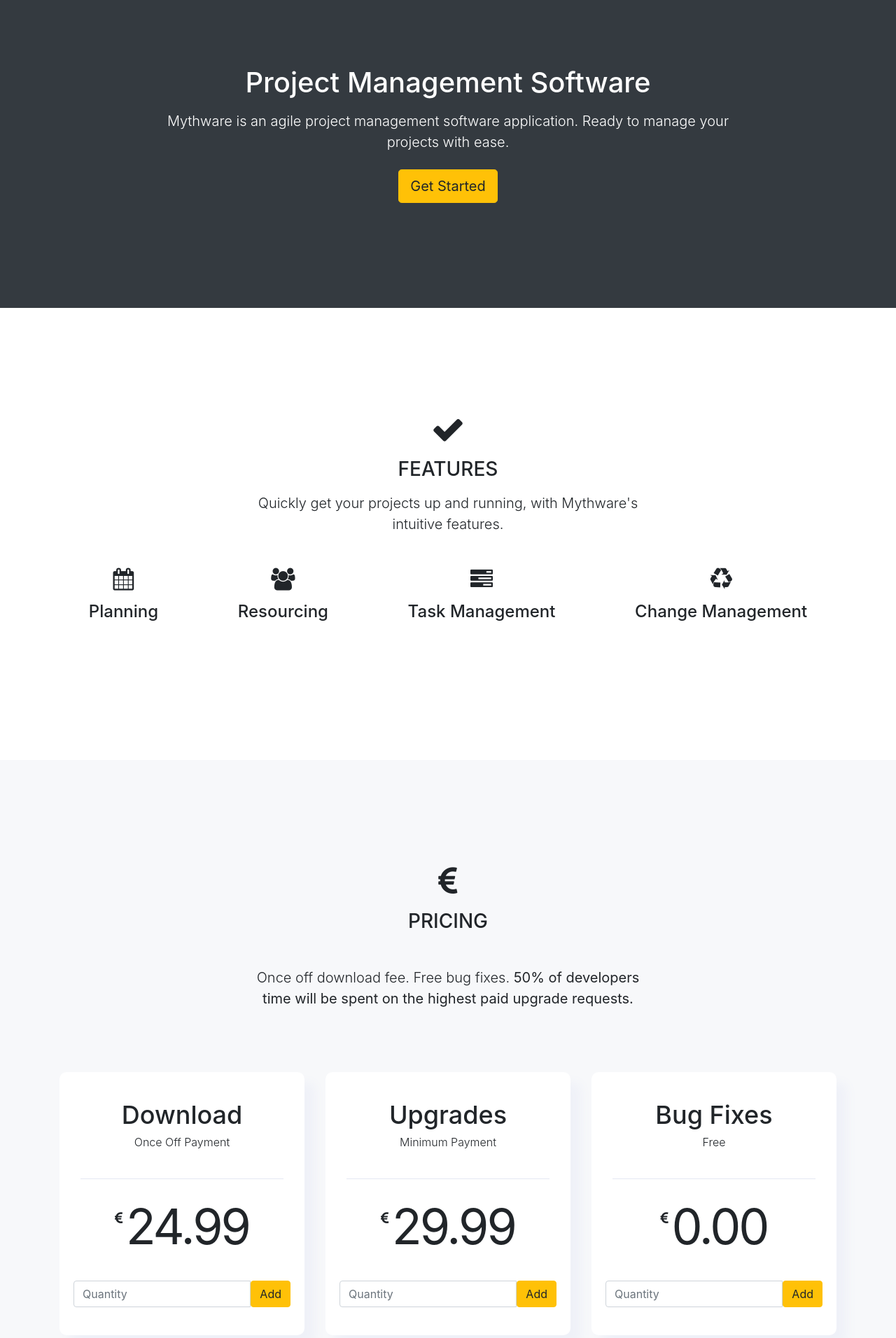
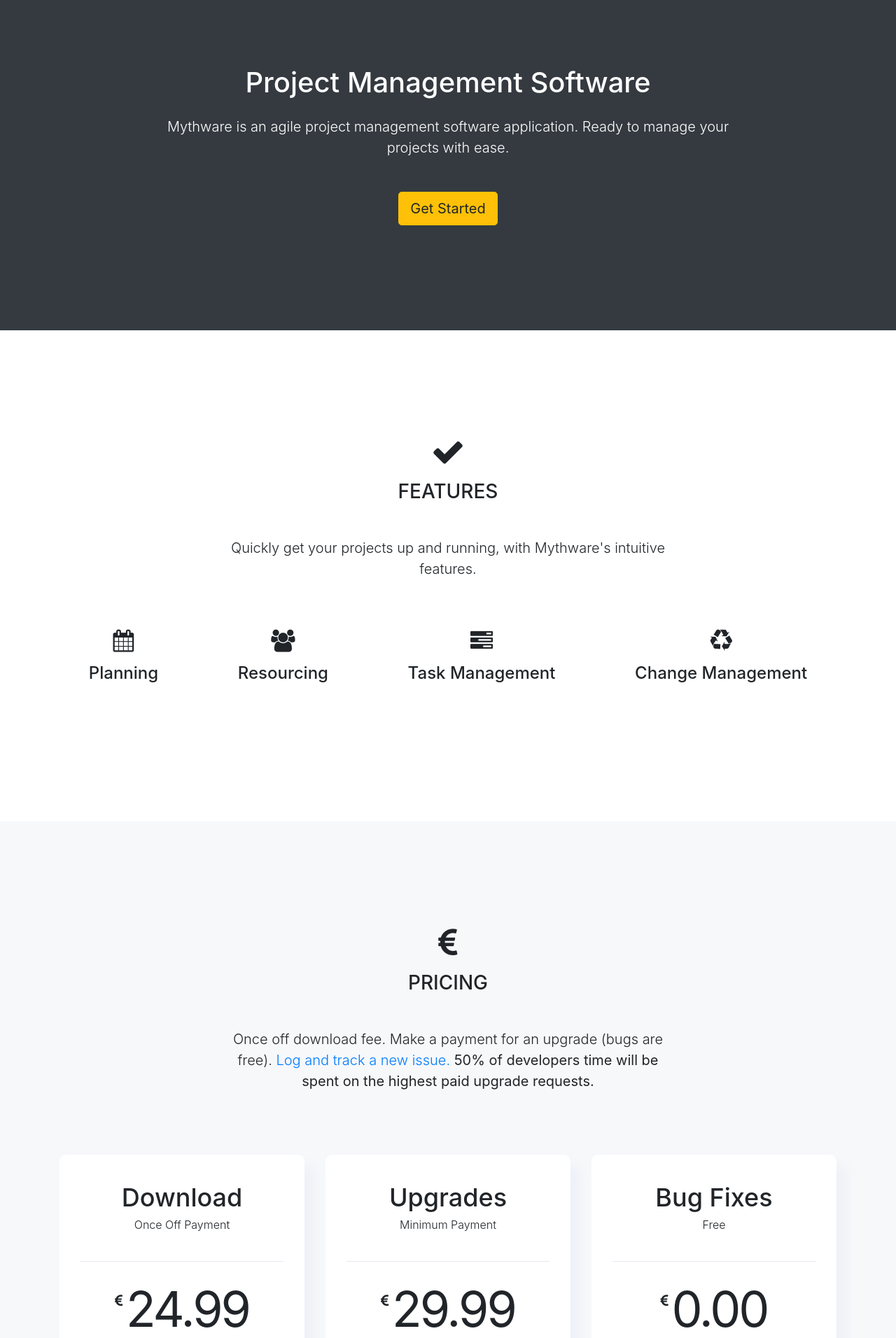
Before and after one commit to GithHayden/django-mythware, a Django app: page / in a window 1280 px wide. Shown: the part 56-1968 px from the top of the page at 70% size. Run offline with Django 3.2, Linux system fonts and the light colour scheme; data comes from the database, SQL or seed files in the repository; both versions use the stored data as it was after the commit; parts of the project's set-up code (start-up, migrations or seed data) failed here and were passed over; some libraries are stand-ins or nearby versions.

Commit message:
Updated spacing on products homepage within sections.

```diff
--- a/products/templates/products.html
+++ b/products/templates/products.html
@@ -67,23 +67,23 @@
 
     <section class="bg-dark text-white">
         <div class="container text-center">
-            <h1 class="mb-3">Project Management Software</h1>
+            <h1 class="mb-4">Project Management Software</h1>
             <p class="lead text-center w-75 m-auto">Mythware is an agile project management software application. Ready to manage your projects with ease. </p>
-            <br>
-            <a href="#pricing" class="btn btn-warning btn-lg js-scroll-trigger">Get Started</a>
+            <a href="#pricing" class="btn btn-warning btn-lg js-scroll-trigger mt-5">Get Started</a>
         </div>
     </section>
 
     <section id="features">
-        <div class="container mb-5">
+        <div class="mb-5">
             <div class="row">
                 <div class="col-lg-8 mx-auto text-center">
                     <i class="fa fa-check fa-3x mb-3"></i>
-                    <h3 class="text-center text-uppercase mb-3">Features</h3>
+                    <h3 class="text-center text-uppercase mb-5">Features</h3>
                     <p class="lead text-center w-75 m-auto">Quickly get your projects up and running, with Mythware's intuitive features.</p>
                 </div>
             </div>
         </div>
+        <br>
         <div class="container">
             <div class="row">
                 <div class="col-xs-3 mx-auto text-center">
@@ -107,12 +107,12 @@
     </section>
 
     <section id="pricing" class="bg-color-sky-light">
-        <div class="container">
+        <div>
             <div class="row">
                 <div class="col-lg-8 mx-auto text-center">
                     <i class="fa fa-euro fa-3x mb-3"></i>
                     <h3 class="text-center text-uppercase mb-5">Pricing</h3>
-                    <p class="lead text-center w-75 m-auto">Once off download fee. Free bug fixes. <b>50% of developers time will be spent on the highest paid upgrade requests.</b></p>
+                    <p class="lead text-center w-75 m-auto">Once off download fee. Make a payment for an upgrade (bugs are free). <a href="{% url 'login' %}"> Log and track a new issue.</a><b> 50% of developers time will be spent on the highest paid upgrade requests.</b></p>
                 </div>
             </div>
         </div>
@@ -156,7 +156,7 @@
     </section>
 
     <section id="documentation">
-        <div class="container">
+        <div>
             <div class="row">
                 <div class="col-lg-8 mx-auto text-center">
                     <i class="fa fa-book fa-3x mb-3"></i>
@@ -170,7 +170,7 @@
 
     <!-- Contact Section -->
     <section id="contact" class="bg-color-sky-light">
-        <div class="container text-center">
+        <div class="text-center container">
             <i class="fa fa-address-book fa-3x mb-3"></i>
             <h3 class="text-center text-uppercase">Contact Us</h3>
             <div class="row">
```
Also changed, not shown: README.md, checkout/templates/checkout.html (line endings or trailing spaces), db.sqlite3, media/images/logo.png (added).
